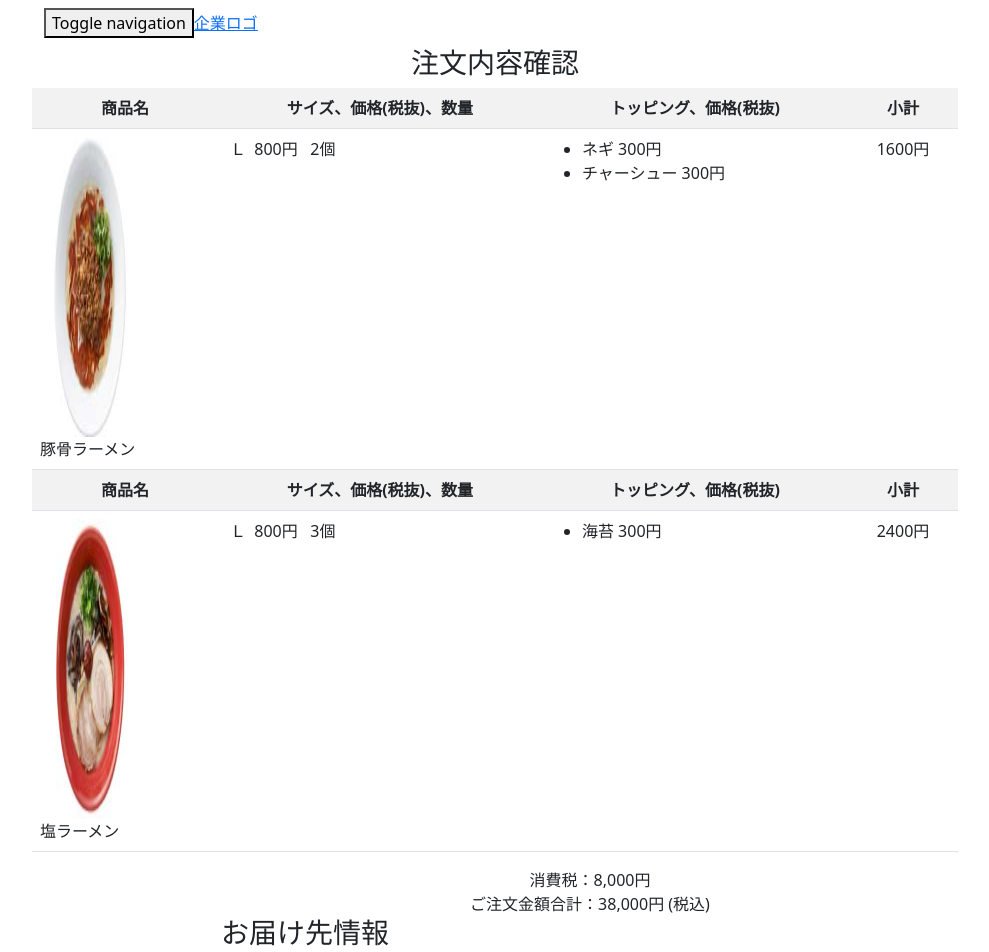
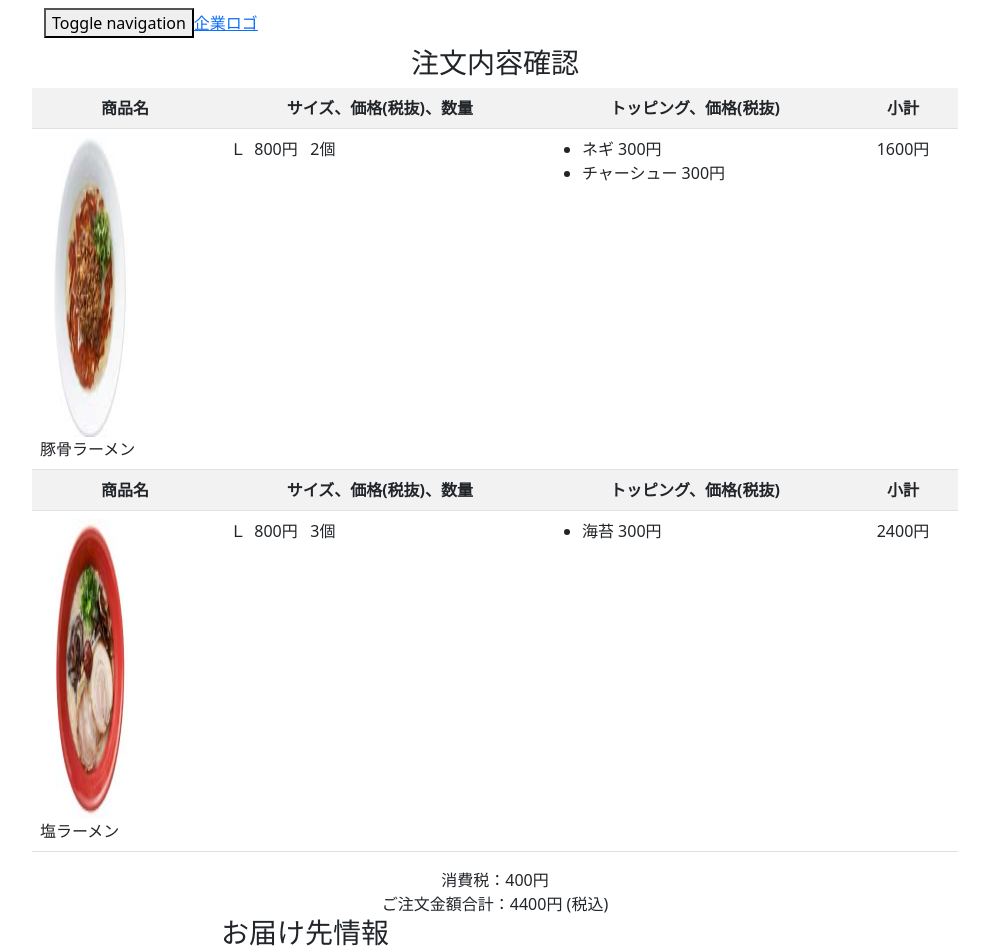
Before and after one commit to watanabekanako/ec-202207d, a Next.js app: page /items/order_confirm in a window 1280 px wide. Shown: the top 952 px of the page, without its empty margins (50-1039 px from the left). Built offline with nearby package versions, Linux system fonts and the light colour scheme; data requests are answered from the project's data file.

Commit message:
注文内容確認画面　編集

```diff
--- a/src/compornents/order_confirm_shoppingCart.tsx
+++ b/src/compornents/order_confirm_shoppingCart.tsx
@@ -4,11 +4,29 @@ import React, { useState } from 'react';
 
 const fetcher = (url: any) => fetch(url).then((res) => res.json());
 
+
+const Total = (props: any) => {
+  let tax = props.total * 0.1;
+  let totalPrice = tax + props.total;
+  return (
+    <div className="row">
+      <div className="col-xs-offset-2 col-xs-8">
+        <div className="form-group text-center">
+          <span id="total-price">消費税：{tax}円</span><br />
+          <span id="total-price">ご注文金額合計：{totalPrice}円 (税込)</span>
+        </div>
+      </div>
+    </div>
+  )
+}
+
+
 // 仮表示
 export const ShoppingCart = () => {
 
-  const [total, SetTotal] = useState("")
-
+  // const [total, SetTotal] = useState()
+  // 合計金額（仮）
+  let total = 0;
   const { data, error, mutate } = useSWR("http://localhost:8000/cartItems", fetcher);
 
   if (error) return (
@@ -21,7 +39,7 @@ export const ShoppingCart = () => {
     </>
   );
   mutate();
-  console.log(data[0].options)
+  // console.log(data[0].options)
   return (
     <div className="row">
       <div
@@ -32,6 +50,8 @@ export const ShoppingCart = () => {
           <tbody>
             {
               data.map((data: any, index: any) => {
+                // 合計金額（仮）
+                total += data.subtotal
                 return (
                   <React.Fragment key={index}>
                     <tr>
@@ -71,9 +91,6 @@ export const ShoppingCart = () => {
                               <li key={index}>{option}&nbsp;300円</li>
                             )
                           })}
-                          {/* <li>ピーマン300円</li>
-                          <li>オニオン300円</li>
-                          <li>あらびきソーセージ300円</li> */}
                         </ul>
                       </td>
                       <td>
@@ -87,6 +104,7 @@ export const ShoppingCart = () => {
             }
           </tbody>
         </table>
+            <Total total={total} />
       </div>
     </div>
 
--- a/src/compornents/register_user_form.tsx
+++ b/src/compornents/register_user_form.tsx
@@ -1,6 +1,6 @@
 import { Btn } from "./register_user"
 import 'bootstrap/dist/css/bootstrap.min.css';
-import styles from '../styles/register_user.module.css'
+// import styles from '../styles/register_user.module.css'
 
 export const Form = (props:any) => {
   return (
@@ -8,7 +8,7 @@ export const Form = (props:any) => {
       {
         props.list.map((list: any, index:number) => {
           return (
-            <div className={styles.formGroup} key={index} >
+            <div className="form-group" key={index} >
               <label htmlFor={list.id}>{list.item}:</label>
               <label
                 id={list.place}
--- a/src/pages/items/order_confirm.tsx
+++ b/src/pages/items/order_confirm.tsx
@@ -2,20 +2,8 @@ import { useState } from "react"
 import {Nav} from "../../compornents/order_confirm_nav"
 import {ShoppingCart} from "../../compornents/order_confirm_shoppingCart"
 import 'bootstrap/dist/css/bootstrap.min.css';
+import { Console } from "console";
 
-
-const Total = () => {
-  return (
-    <div className="row">
-      <div className="col-xs-offset-2 col-xs-8">
-        <div className="form-group text-center">
-          <span id="total-price">消費税：8,000円</span><br />
-          <span id="total-price">ご注文金額合計：38,000円 (税込)</span>
-        </div>
-      </div>
-    </div>
-  )
-}
 
 export const Show = () => {
   const [times, Settimes] = useState(10)
@@ -32,7 +20,7 @@ export const Show = () => {
         <Nav />
         {/*table */}
         <ShoppingCart />
-        <Total />
+        {/* <Total /> */}
 
         {/*table */}
         <form action="#">
@@ -260,6 +248,8 @@ export const Show = () => {
                     let getTimeClass = document.getElementsByClassName("time") as HTMLCollectionOf<HTMLFormElement>
                     let getPayClass = document.getElementsByClassName("pay") as HTMLCollectionOf<HTMLFormElement>
 
+                    let payStatus = "";
+
                     console.log(getDateId.value)
 
 
@@ -270,6 +260,8 @@ export const Show = () => {
                         timeValue = getTimeClass[i].value;
                       }
                     }
+                    console.log(timeValue)
+                    console.log(getDateId.value)
 
                     // 支払方法取得
                     let payOpt = ""
@@ -278,6 +270,14 @@ export const Show = () => {
                         payOpt = getPayClass[i].value;
                       }
                     }
+
+                    if(payOpt === "代金引換"){
+                      payStatus = "1:未入金"
+                    }else{
+                      payStatus = "2:入金済"
+                    }
+                    console.log(payOpt)
+                    console.log(payStatus)
 
                     // エラーを非表示
                     const errList = [
```
